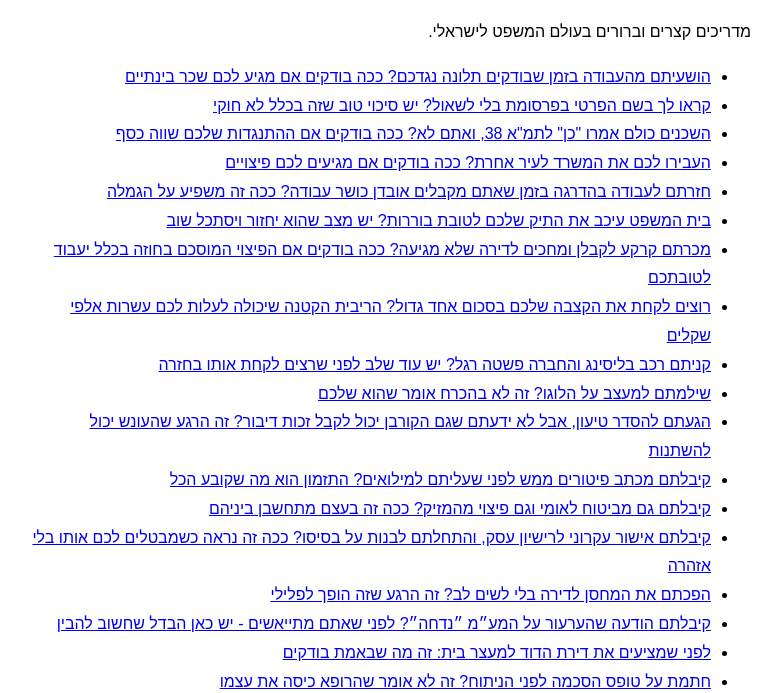
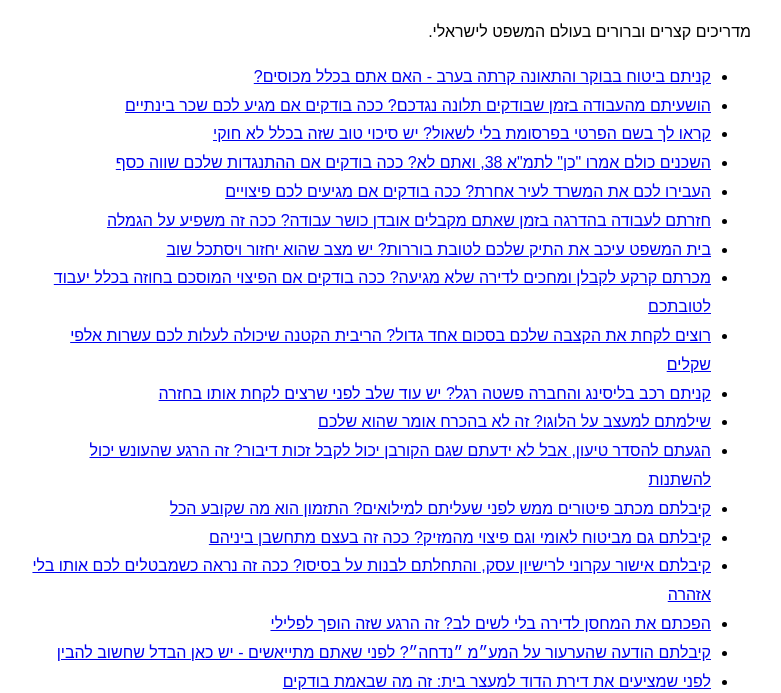
Before and after one commit to blogpost-collab/lawtip-guides, a plain HTML site: page index.html in a window 1280 px wide. Shown: the part 101-794 px from the top of the page, without its empty margins (249-1030 px from the left). Drawn offline with Linux system fonts and the light colour scheme.

Commit message:
rebuild index

```diff
--- a/index.html
+++ b/index.html
@@ -1,4 +1,5 @@
-<!doctype html><html dir=rtl lang=he><head><meta charset=utf-8><meta name=viewport content='width=device-width,initial-scale=1'><title>המדריך המשפטי</title></head><body style='font-family:Heebo,Arial,sans-serif;max-width:720px;margin:40px auto;padding:0 16px;line-height:1.8;text-align:right'><h1>המדריך המשפטי</h1><p>מדריכים קצרים וברורים בעולם המשפט לישראלי.</p><ul><li><a href="posts/%D7%94%D7%95%D7%A9%D7%A2%D7%99%D7%AA%D7%9D-%D7%9E%D7%94%D7%A2%D7%91%D7%95%D7%93%D7%94-%D7%91%D7%96%D7%9E%D7%9F-%D7%A9%D7%91%D7%95%D7%93%D7%A7%D7%99%D7%9D-%D7%AA%D7%9C%D7%95%D7%A0%D7%94-%D7%A0%D7%92%D7%93%D7%9B%D7%9D-%D7%9B%D7%9B%D7%94-%D7%91%D7%95%D7%93%D7%A7%D7%99%D7%9D-%D7%90%D7%9D-%D7%9E%D7%92%D7%99%D7%A2--1795550181.html">הושעיתם מהעבודה בזמן שבודקים תלונה נגדכם? ככה בודקים אם מגיע לכם שכר בינתיים</a></li>
+<!doctype html><html dir=rtl lang=he><head><meta charset=utf-8><meta name=viewport content='width=device-width,initial-scale=1'><title>המדריך המשפטי</title></head><body style='font-family:Heebo,Arial,sans-serif;max-width:720px;margin:40px auto;padding:0 16px;line-height:1.8;text-align:right'><h1>המדריך המשפטי</h1><p>מדריכים קצרים וברורים בעולם המשפט לישראלי.</p><ul><li><a href="posts/%D7%A7%D7%A0%D7%99%D7%AA%D7%9D-%D7%91%D7%99%D7%98%D7%95%D7%97-%D7%91%D7%91%D7%95%D7%A7%D7%A8-%D7%95%D7%94%D7%AA%D7%90%D7%95%D7%A0%D7%94-%D7%A7%D7%A8%D7%AA%D7%94-%D7%91%D7%A2%D7%A8%D7%91-%D7%94%D7%90%D7%9D-%D7%90%D7%AA%D7%9D-%D7%91%D7%9B%D7%9C%D7%9C-%D7%9E%D7%9B%D7%95%D7%A1%D7%99%D7%9D-1795550775.html">קניתם ביטוח בבוקר והתאונה קרתה בערב - האם אתם בכלל מכוסים?</a></li>
+<li><a href="posts/%D7%94%D7%95%D7%A9%D7%A2%D7%99%D7%AA%D7%9D-%D7%9E%D7%94%D7%A2%D7%91%D7%95%D7%93%D7%94-%D7%91%D7%96%D7%9E%D7%9F-%D7%A9%D7%91%D7%95%D7%93%D7%A7%D7%99%D7%9D-%D7%AA%D7%9C%D7%95%D7%A0%D7%94-%D7%A0%D7%92%D7%93%D7%9B%D7%9D-%D7%9B%D7%9B%D7%94-%D7%91%D7%95%D7%93%D7%A7%D7%99%D7%9D-%D7%90%D7%9D-%D7%9E%D7%92%D7%99%D7%A2--1795550181.html">הושעיתם מהעבודה בזמן שבודקים תלונה נגדכם? ככה בודקים אם מגיע לכם שכר בינתיים</a></li>
 <li><a href="posts/%D7%A7%D7%A8%D7%90%D7%95-%D7%9C%D7%9A-%D7%91%D7%A9%D7%9D-%D7%94%D7%A4%D7%A8%D7%98%D7%99-%D7%91%D7%A4%D7%A8%D7%A1%D7%95%D7%9E%D7%AA-%D7%91%D7%9C%D7%99-%D7%9C%D7%A9%D7%90%D7%95%D7%9C-%D7%99%D7%A9-%D7%A1%D7%99%D7%9B%D7%95%D7%99-%D7%98%D7%95%D7%91-%D7%A9%D7%96%D7%94-%D7%91%D7%9B%D7%9C%D7%9C-%D7%9C%D7%90-1795463539.html">קראו לך בשם הפרטי בפרסומת בלי לשאול? יש סיכוי טוב שזה בכלל לא חוקי</a></li>
 <li><a href="posts/%D7%94%D7%A9%D7%9B%D7%A0%D7%99%D7%9D-%D7%9B%D7%95%D7%9C%D7%9D-%D7%90%D7%9E%D7%A8%D7%95-%D7%9B%D7%9F-%D7%9C%D7%AA%D7%9E-%D7%90-38-%D7%95%D7%90%D7%AA%D7%9D-%D7%9C%D7%90-%D7%9B%D7%9B%D7%94-%D7%91%D7%95%D7%93%D7%A7%D7%99%D7%9D-%D7%90%D7%9D-%D7%94%D7%94%D7%AA%D7%A0%D7%92%D7%93%D7%95%D7%AA--1795168899.html">השכנים כולם אמרו "כן" לתמ"א 38, ואתם לא? ככה בודקים אם ההתנגדות שלכם שווה כסף</a></li>
 <li><a href="posts/%D7%94%D7%A2%D7%91%D7%99%D7%A8%D7%95-%D7%9C%D7%9B%D7%9D-%D7%90%D7%AA-%D7%94%D7%9E%D7%A9%D7%A8%D7%93-%D7%9C%D7%A2%D7%99%D7%A8-%D7%90%D7%97%D7%A8%D7%AA-%D7%9B%D7%9B%D7%94-%D7%91%D7%95%D7%93%D7%A7%D7%99%D7%9D-%D7%90%D7%9D-%D7%9E%D7%92%D7%99%D7%A2%D7%99%D7%9D-%D7%9C%D7%9B%D7%9D-%D7%A4%D7%99%D7%A6%D7%95%D7%99-1795027472.html">העבירו לכם את המשרד לעיר אחרת? ככה בודקים אם מגיעים לכם פיצויים</a></li>
```
